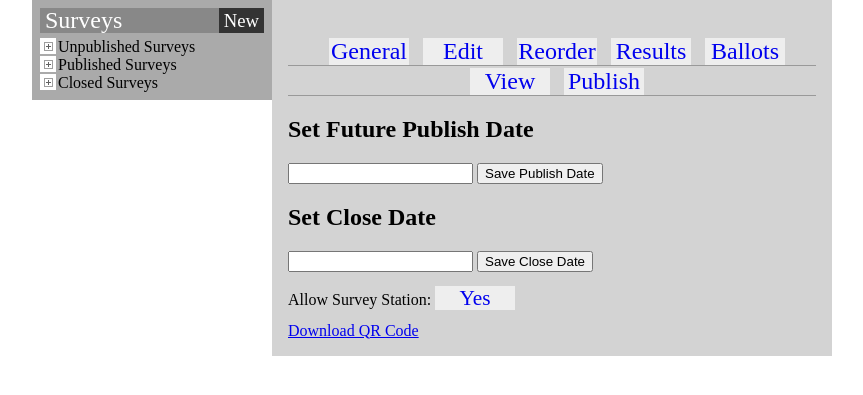
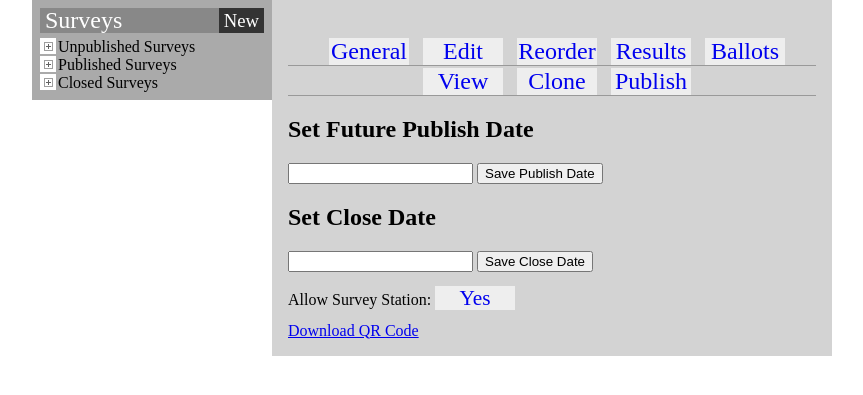
Before and after one commit to mostateresnet/django-resnet-survey, a Django app: template survey/templates/survey/survey_dashboard.html in a window 1280 px wide. Shown: the part 88-483 px from the top of the page, without its empty margins (208-1071 px from the left). Run offline with Django 3.2, Linux system fonts and the light colour scheme; the template is opened without the code that fills it, so the values that code supplies are empty; some libraries are stand-ins or nearby versions.

Commit message:
Fixed the merge problem with cloning surveys.

```diff
--- a/survey/templates/survey/survey_dashboard.html
+++ b/survey/templates/survey/survey_dashboard.html
@@ -47,7 +47,8 @@
 {% block content %}
 
 <ul class='buttons'>
-      <li><a href='{% url survey survey.slug %}' target ='_bank'>View</a>
+      <li><a href='{% url survey survey.slug %}' target ='_blank'>View</a>
+      <li><a href='{% url surveyclone survey.slug %}'>Clone</a>
     {% if not survey.is_active and not survey.closed %}
       <li><a href='{% url publishsurvey survey.slug %}'>Publish</a></li>
     {% elif not survey.closed %}
@@ -68,7 +69,7 @@
 <div class='hidden' id='clone-form'>
   <table>
     <tr><td></td><td class='error'></td></tr>
-    <tr><td>New Title:</td><td><input type='text' name='clone' data-url="{% url clonesurvey survey.slug %}" /></td></tr>
+    <tr><td>New Title:</td><td><input type='text' name='clone' data-url="{% url surveyclone survey.slug %}" /></td></tr>
     <tr><td></td><td><input type='submit' name='submit-clone' value='Clone' /></td></tr>
   </table>
 </div>
--- a/survey/urls.py
+++ b/survey/urls.py
@@ -12,7 +12,7 @@ urlpatterns = patterns(
     url(r'^(?P<slug>[-_\w]+)/publish/$', login_required(SurveyPublishView.as_view()), name='publishsurvey'),
     url(r'^(?P<slug>[-_\w]+)/close/$', login_required(SurveyCloseView.as_view()), name='closesurvey'),
     url(r'^(?P<slug>[-_\w]+)/track/$', login_required(SurveyTrackView.as_view()), name='surveytrack'),
-    url(r'^(?P<slug>[-_\w]+)/clone/$', login_required(SurveyCloneView.as_view()), name='clonesurvey'),
+    url(r'^(?P<slug>[-_\w]+)/clone/$', login_required(SurveyCloneView.as_view()), name='surveyclone'),
     url(r'^(?P<slug>[-_\w]+)/results/$', login_required(SurveyResultsView.as_view()), name='surveyresults'),
     url(r'^(?P<slug>[-_\w]+)/export/$', login_required(SurveyExportView.as_view()), name='exportresults'),
     url(r'^(?P<slug>[-_\w]+)/(?P<choice_id>\d+)/results/$', login_required(SurveyResultsView.as_view()), name='surveyresults'),
```
